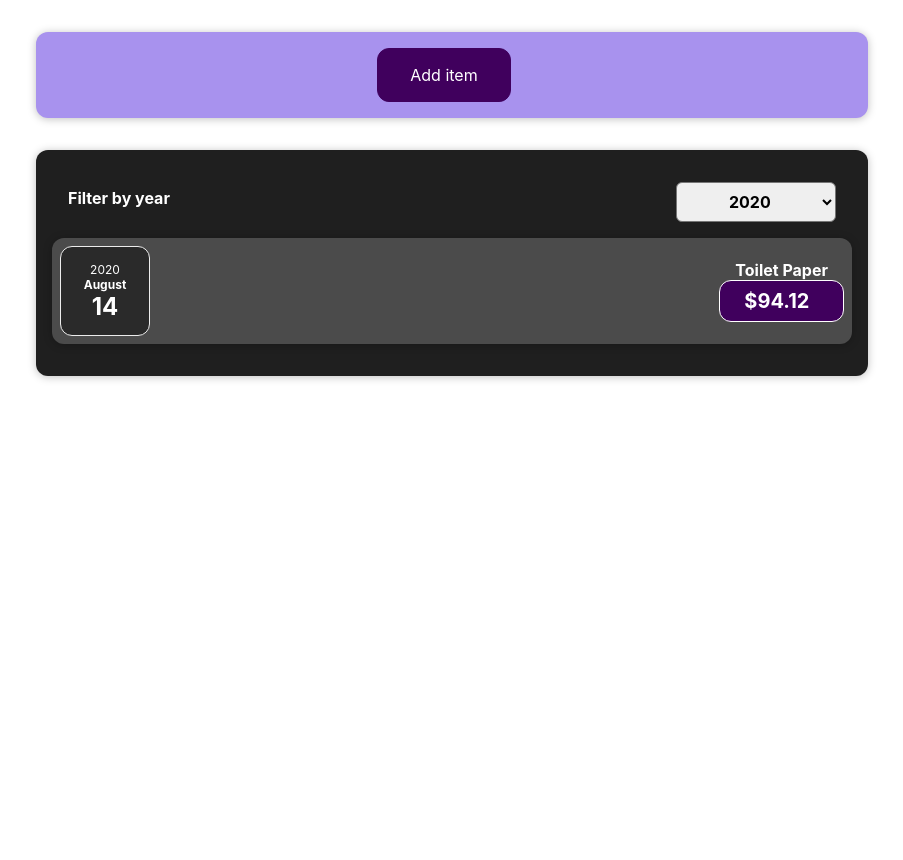
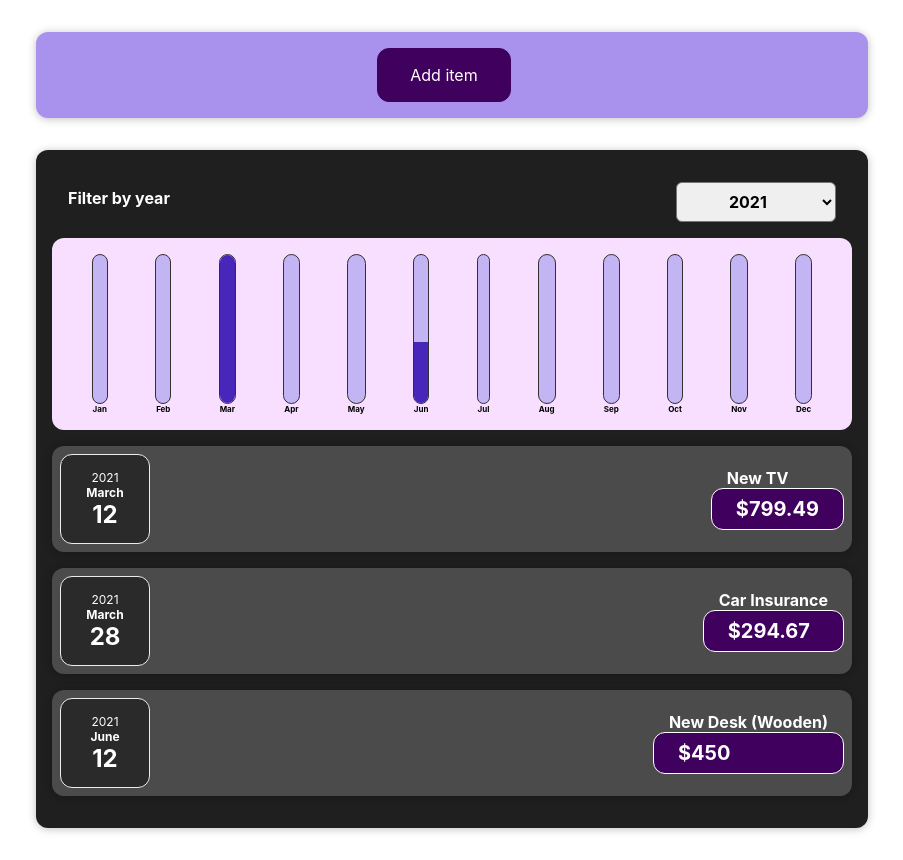
Before and after one commit to N00bG1rl/BudgetApp, a React (Create React App) app: page / in a window 1280 px wide. Shown: the whole page, without its empty margins (188-1091 px from the left). Before the commit the page ends 800 px from the top, so only its background shows below. Built offline with nearby package versions, Linux system fonts and the light colour scheme.

Commit message:
Added chart bar

```diff
--- a/src/components/budget/Budget.js
+++ b/src/components/budget/Budget.js
@@ -3,11 +3,12 @@
 import Card from '../layout/Card'
 import FilterDate from '../budget/FilterDate'
 import ItemList from './ItemList'
+import BudgetChart from './BudgetChart'
 
 import '../../theme/Budget.css'
 
 const Budget = (props) => {
-  const [selectedYear, setFilteredYear] = useState('2020')
+  const [selectedYear, setFilteredYear] = useState('2021')
   const handleChange = selectedYear => {
     setFilteredYear(selectedYear)
   }
@@ -18,6 +19,7 @@
     <div>
       <Card className="budget">
         <FilterDate selected={ selectedYear } onChange={ handleChange } />
+        <BudgetChart budget={ filterItems } />
         <ItemList items={ filterItems } />
       </Card>
     </div>
--- /dev/null
+++ b/src/components/budget/BudgetChart.js
@@ -0,0 +1,27 @@
+import Chart from '../chart/Chart'
+
+const BudgetChart = props => {
+  const chartDataPoints = [
+    { label: 'Jan', value: 0 },
+    { label: 'Feb', value: 0 },
+    { label: 'Mar', value: 0 },
+    { label: 'Apr', value: 0 },
+    { label: 'May', value: 0 },
+    { label: 'Jun', value: 0 },
+    { label: 'Jul', value: 0 },
+    { label: 'Aug', value: 0 },
+    { label: 'Sep', value: 0 },
+    { label: 'Oct', value: 0 },
+    { label: 'Nov', value: 0 },
+    { label: 'Dec', value: 0 }
+  ]
+
+  for (const item of props.budget) {
+    const itemMonth = item.date.getMonth()
+    chartDataPoints[itemMonth].value += item.cost
+  }
+
+  return <Chart dataPoints={ chartDataPoints } />
+}
+
+export default BudgetChart
--- /dev/null
+++ b/src/components/chart/Chart.js
@@ -0,0 +1,23 @@
+
+import ChartBar from './ChartBar'
+import '../../theme/Chart.css'
+
+const Chart = props => {
+  const dataPointValues = props.dataPoints.map(dataPoint => dataPoint.value)
+  const totalMax = Math.max(...dataPointValues)
+
+  return (
+    <div className='chart'>
+      {props.dataPoints.map(dataPoints => (
+        <ChartBar
+          key={ dataPoints.label }
+          value={ dataPoints.value }
+          maxValue={ totalMax }
+          label={ dataPoints.label }
+        />
+      ))}
+    </div>
+  )
+}
+
+export default Chart
--- /dev/null
+++ b/src/components/chart/ChartBar.js
@@ -0,0 +1,21 @@
+import '../../theme/ChartBar.css'
+import Chart from './Chart'
+
+const ChartBar = props => {
+  let barFillHeight = '0%'
+
+  if (props.maxValue > 0) {
+    barFillHeight = Math.round((props.value / props.maxValue) * 100) + '%'
+  }
+
+  return (
+    <div className='chart-bar'>
+      <div className='chart-bar-inner'>
+        <div className='chart-bar-fill' style={{ height: barFillHeight }}></div>
+      </div>
+      <div className='chart-bar-label'>{ props.label }</div>
+    </div>
+  )
+}
+
+export default ChartBar
--- /dev/null
+++ b/src/theme/Chart.css
@@ -0,0 +1,9 @@
+.chart {
+  padding: 1rem;
+  border-radius: 12px;
+  background-color: #f8dfff;
+  text-align: center;
+  display: flex;
+  justify-content: space-around;
+  height: 10rem;
+}
--- /dev/null
+++ b/src/theme/ChartBar.css
@@ -0,0 +1,27 @@
+.chart-bar {
+  height: 100%;
+  display: flex;
+  flex-direction: column;
+  align-items: center;
+}
+.chart-bar-inner {
+  height: 100%;
+  width: 100%;
+  border: 1px solid #313131;
+  border-radius: 12px;
+  background-color: #c3b4f3;
+  overflow: hidden;
+  display: flex;
+  flex-direction: column;
+  justify-content: flex-end;
+}
+.chart-bar-fill {
+  background-color: #4826b9;
+  width: 100%;
+  transition: all 0.3s ease-out;
+}
+.chart-bar-label {
+  font-weight: bold;
+  font-size: 0.5rem;
+  text-align: center;
+}
```
